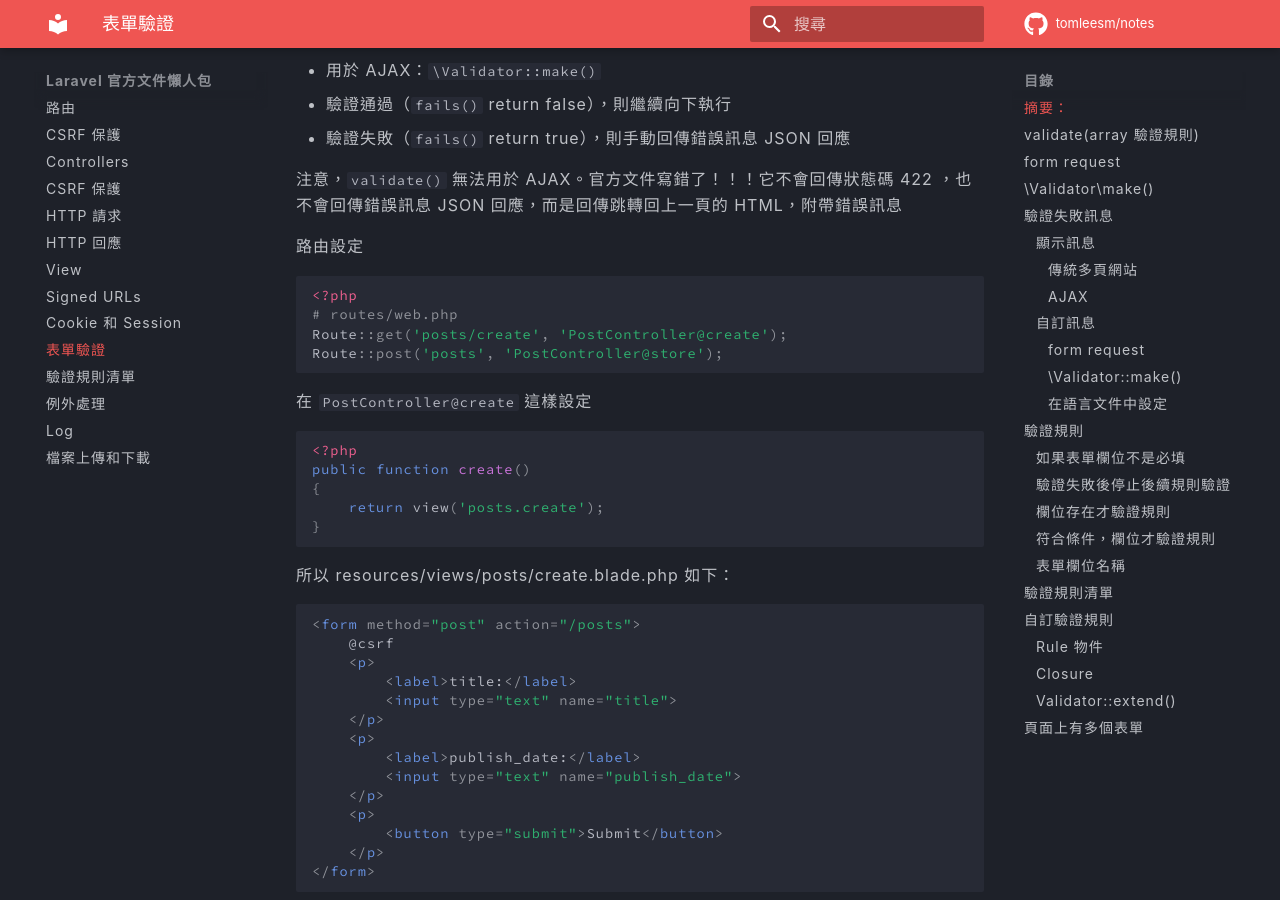
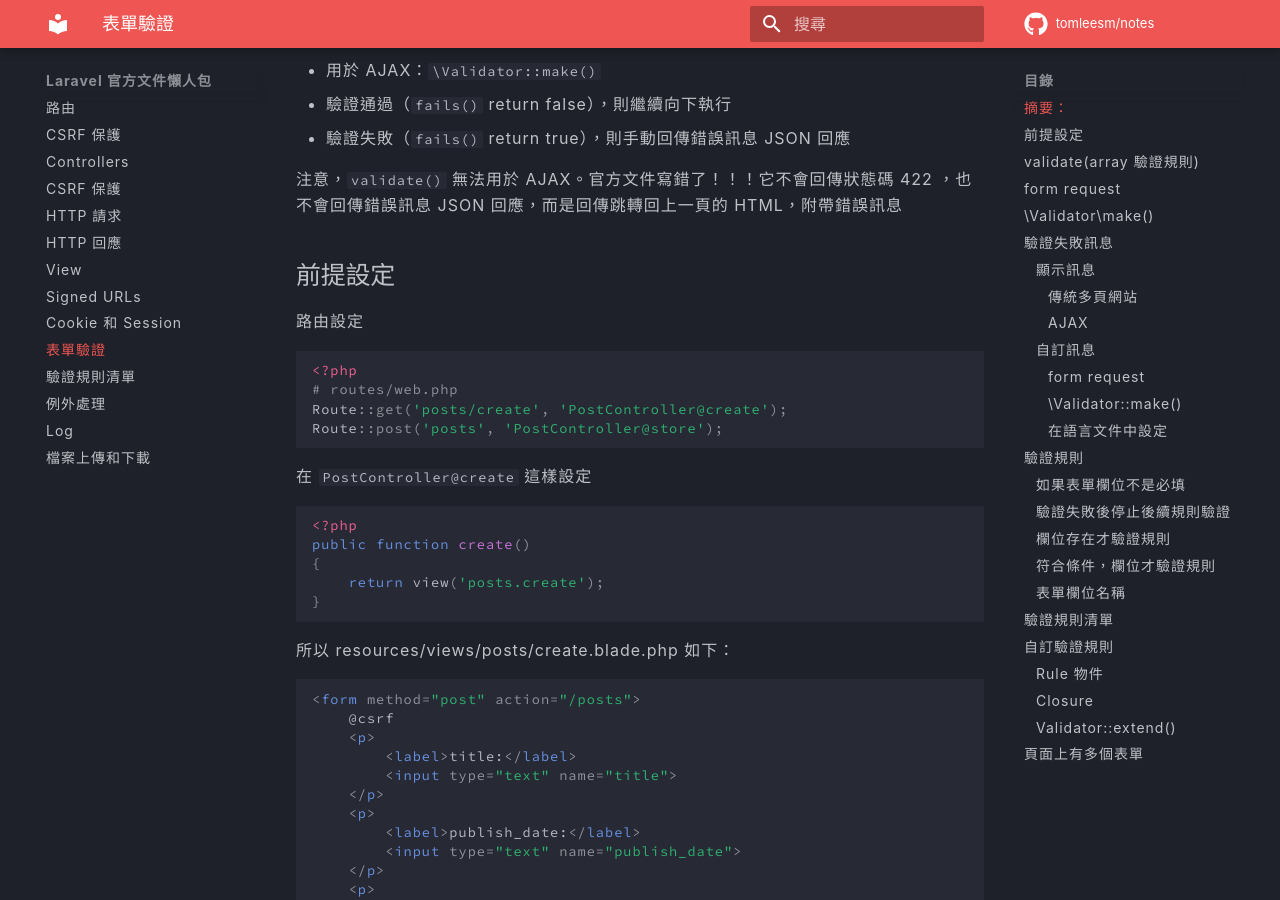
Before and after one commit to tomleesm/notes, an MkDocs documentation site: the page built from docs/laravel-docs/form-validation.md, in a window 1280 px wide and 900 px high, scrolled down 321 px. Built offline with MkDocs 1.6.1 and Material for MkDocs 9.7.7, drawn with Linux system fonts in a browser that asks for light colours; comment, search, counter and statistics services are not loaded.

Commit message:
調整細節

```diff
--- a/docs/laravel-docs/form-validation.md
+++ b/docs/laravel-docs/form-validation.md
@@ -10,6 +10,8 @@
    - 驗證失敗（`fails()` return true），則手動回傳錯誤訊息 JSON 回應
 
 注意，`validate()` 無法用於 AJAX。官方文件寫錯了！！！它不會回傳狀態碼 422 ，也不會回傳錯誤訊息 JSON 回應，而是回傳跳轉回上一頁的 HTML，附帶錯誤訊息
+
+## 前提設定
 
 路由設定
 
```
Also changed, not shown: docs/laravel-docs/signed-urls.md (+1 -0 lines).
